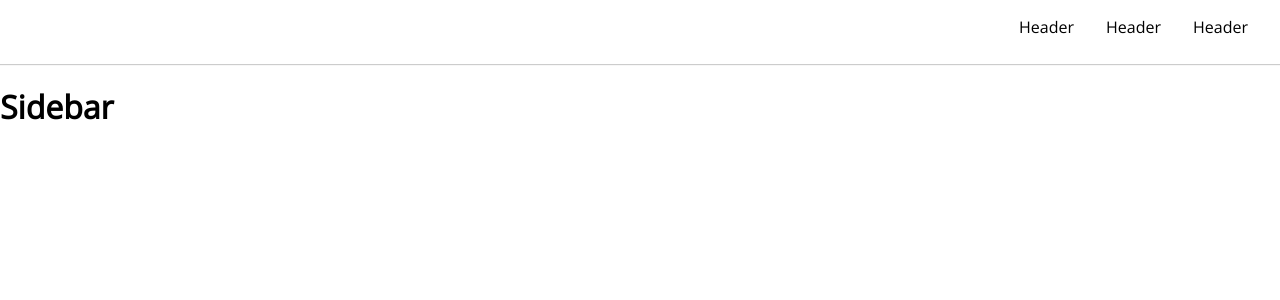
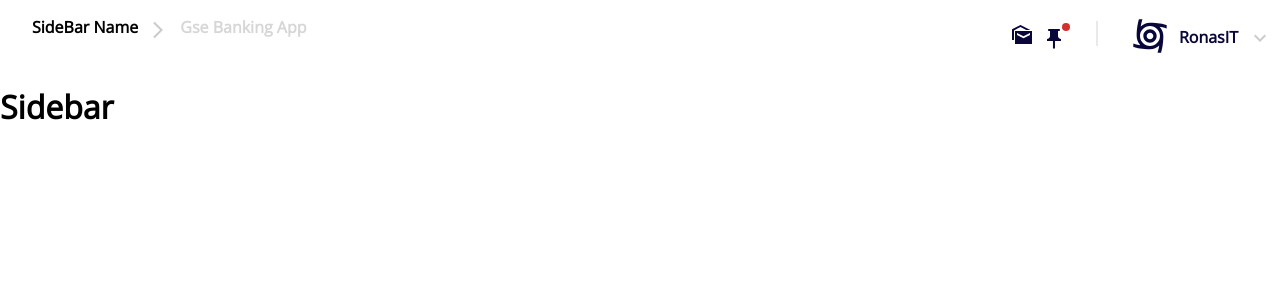
Before and after one commit to gloriaconcepto/sample-task-board, a React (Create React App) app: page / in a window 1280 px wide. Shown: the top 300 px of the page. Built offline with nearby package versions, Linux system fonts and the light colour scheme.

Commit message:
Header template added

```diff
--- a/src/App.css
+++ b/src/App.css
@@ -37,14 +37,58 @@
   }
 }
 .header-container{
-  width: 100%;
+  /* width: 100%; */
   height: 4rem;
-  box-shadow: 0 1px 1px rgb(0 0 0 / 20%);
+  /* box-shadow: 0 1px 1px rgb(0 0 0 / 20%); */
  display:flex;
- justify-content: flex-end;
+ justify-content: space-between;
 }
 
 .header-container-items{
   padding-top: 1rem;
   padding-right: 2rem;
 }
+.header-container-sub-item{
+
+    display: inline-block;
+    margin-right: 10px;
+
+}
+.header-container-not-image{
+  margin-left: 49px;
+    margin-top: 10px;
+}
+
+.header-container-is-image{
+  position: absolute;
+}
+
+.header-container-items-company-name{
+  color:#090739;
+  font-weight: bolder;
+}
+
+.header-container-is-image-arrow{
+  position: absolute;
+    margin-top: 10px;
+}
+.header-container-is-image-messagae{
+  margin-left: -2rem;
+    margin-top: 7px;
+}
+
+.vl {
+  border-left: 2px solid #E9E9E9;
+  height: 25px;
+  margin-top: 5px;
+  margin-left: -34px;
+  position: absolute;
+}
+.header-container-app-name{
+  font-weight: bolder;
+    opacity: 0.4 ;
+}
+.header-container-arrow-left{
+  margin-top: 4px;
+  position: absolute;
+}
--- a/src/components/layout/Header.js
+++ b/src/components/layout/Header.js
@@ -1,14 +1,50 @@
 import React, { memo, useEffect, useState } from "react";
+import CycloneIcon from "@mui/icons-material/Cyclone";
+import ExpandMoreIcon from "@mui/icons-material/ExpandMore";
+import Badge from "@mui/material/Badge";
+import PushPinIcon from "@mui/icons-material/PushPin";
+import MarkAsUnreadSharpIcon from "@mui/icons-material/MarkAsUnreadSharp";
+import ArrowForwardIosIcon from "@mui/icons-material/ArrowForwardIos";
 
 const Headers = memo((props) => {
+    const [invisible, setInvisible] = useState(false);
     useEffect(() => {}, []);
 
     return (
         <React.Fragment>
             <div className="header-container">
-                <section className="header-container-items">Header</section>
-                <section className="header-container-items">Header</section>
-                <section className="header-container-items">Header</section>
+                <section className="header-container-items">
+                    {" "}
+                    <section className="header-container-sub-item" style={{ marginLeft: "2rem", fontWeight: "bold" }}>
+                        SideBar Name
+                    </section>
+                    <section className="header-container-sub-item header-container-arrow-left">
+                        <ArrowForwardIosIcon sx={{ opacity: 0.2, fontSize: 20 }} />
+                    </section>
+                    <section className="header-container-sub-item header-container-app-name" style={{ marginLeft: "2rem" }}>
+                        <span style={{ opacity: 0.4 }}> Gse Banking App</span>
+                    </section>
+                </section>
+                <section className="header-container-items">
+                    <section className="header-container-sub-item header-container-is-image header-container-is-image-messagae">
+                        <MarkAsUnreadSharpIcon sx={{ color: "#090739" }} />
+                    </section>
+                    <section className="header-container-sub-item" style={{ marginRight: "4rem" }}>
+                        <Badge invisible={invisible} color="error" variant="dot">
+                            <PushPinIcon sx={{ color: "#090739" }} />
+                        </Badge>
+                    </section>
+                    <section className="header-container-sub-item vl"></section>
+                    <section className="header-container-sub-item header-container-is-image">
+                        <CycloneIcon sx={{ color: "#090739", fontSize: 40 }} />
+                    </section>
+                    <section className="header-container-sub-item header-container-not-image header-container-items-company-name">
+                        <span>RonasIT</span>
+                    </section>
+                    <section className="header-container-sub-item header-container-is-image-arrow">
+                        <ExpandMoreIcon sx={{ opacity: 0.2 }} />
+                    </section>
+                </section>
             </div>
         </React.Fragment>
     );
```
